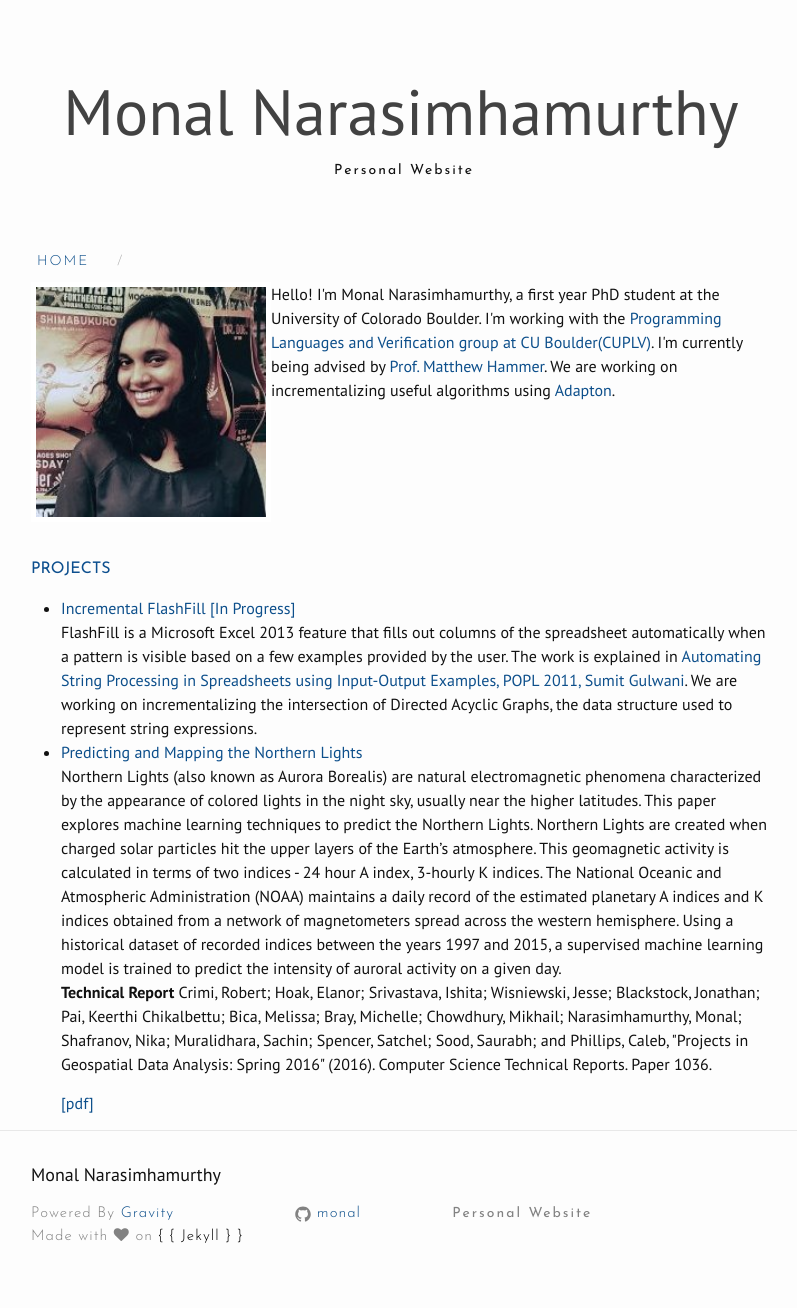
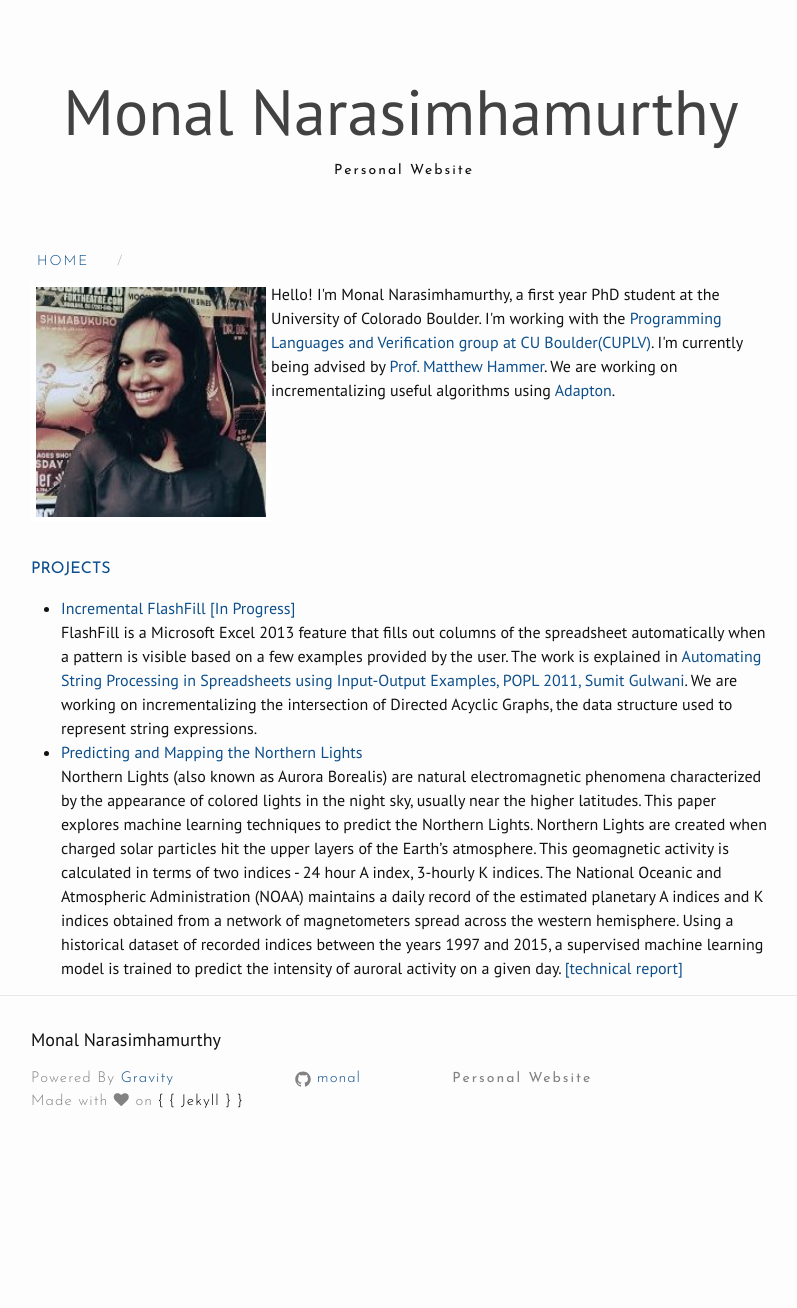
Before and after one commit to monal/monal.github.io, a Jekyll site: the page built from index.html, in a window 1280 px wide. Shown: the whole page, without its empty margins (239-1036 px from the left). Built offline with Jekyll 4.4.1, drawn with Linux system fonts in a browser that asks for light colours; nearby versions of some CDN libraries; after the commit the page ends 1173 px from its top, so only the background shows below that.

```diff
--- a/index.html
+++ b/index.html
@@ -24,10 +24,7 @@
 obtained from a network of magnetometers spread across the western hemisphere. Using a historical
 dataset of recorded indices between the years 1997 and 2015, a supervised machine learning model is
 trained to predict the intensity of auroral activity on a given day.
-<p>
-<b>Technical Report</b>
-Crimi, Robert; Hoak, Elanor; Srivastava, Ishita; Wisniewski, Jesse; Blackstock, Jonathan; Pai, Keerthi Chikalbettu; Bica, Melissa; Bray, Michelle; Chowdhury, Mikhail; Narasimhamurthy, Monal; Shafranov, Nika; Muralidhara, Sachin; Spencer, Satchel; Sood, Saurabh; and Phillips, Caleb, "Projects in Geospatial Data Analysis: Spring 2016" (2016). Computer Science Technical Reports. Paper 1036.</p>
-<a href="http://scholar.colorado.edu/csci_techreports/1036">[pdf]</a>
+<a href="http://scholar.colorado.edu/csci_techreports/1036">[technical report]</a>
 </ul>
 </div>
 </div>
```
